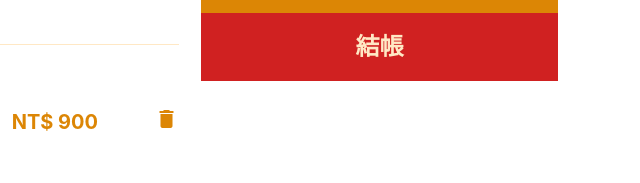
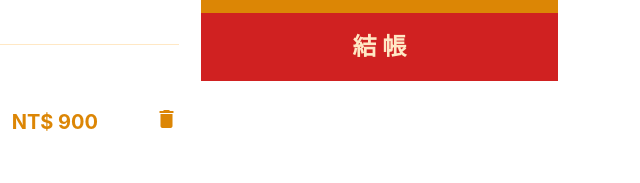
Before and after one commit to york4208tw/E-commerce, a plain HTML site: page cart.html in a window 1280 px wide. Shown: the part 280-463 px from the top of the page, 640-1280 px from the left. Drawn offline with nearby package versions, Linux system fonts and the light colour scheme.

Commit message:
Update cart.html

```diff
--- a/cart.html
+++ b/cart.html
@@ -85,7 +85,7 @@
                 <div class="delivery-fee">運費<span>NT$ 150</span></div>
                 <div class="costtotal">總計<span>NT$ 3,300</span></div>
             </div>
-            <a class="checkout-btn" href="#">結帳</a>
+            <a class="checkout-btn" href="#">結 帳</a>
         </div>
     </div>
 
```
